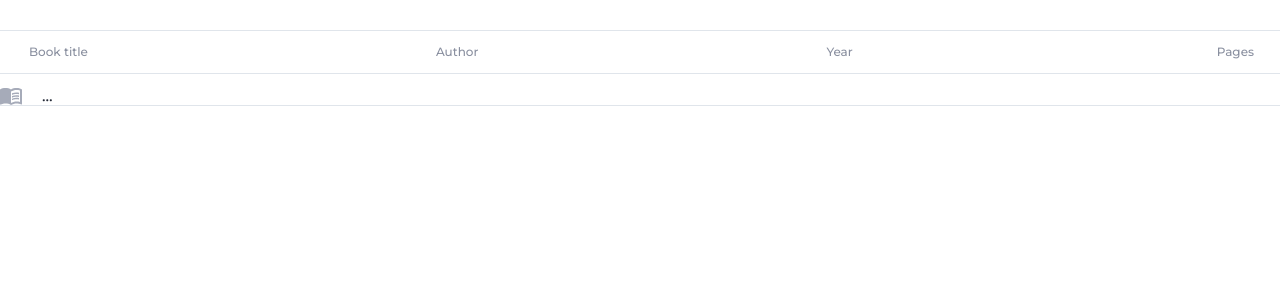
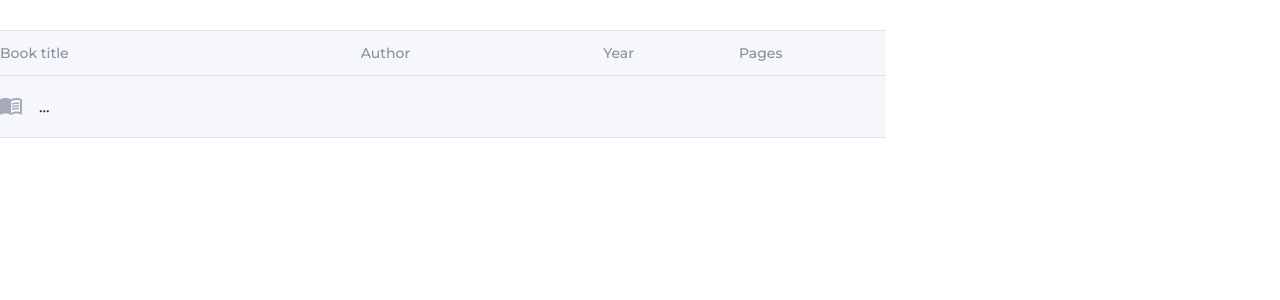
Before and after one commit to GoIT44/dev_front_book_reader, a React (Create React App) app: page / in a window 1280 px wide. Shown: the top 300 px of the page. Built offline with nearby package versions, Linux system fonts and the light colour scheme.

Commit message:
training_list_responsive done, logic needed

```diff
--- a/src/components/TrainingSection/BookList/Booklist.js
+++ b/src/components/TrainingSection/BookList/Booklist.js
@@ -20,7 +20,7 @@ const Booklist = () => {
           </div>
           <div className={styles.ishidden__mob}>
             <div className={styles.container__flex}>
-              <div className={styles.bookAuthor__title}>
+              <div className={styles.book__title}>
                 Book title<span className={styles.twoDots}>:</span>
               </div>
               <div className={styles.dotsSvg__wrap}>
--- a/src/components/TrainingSection/BookList/Booklist.module.css
+++ b/src/components/TrainingSection/BookList/Booklist.module.css
@@ -4,6 +4,7 @@
     margin-top: 30px;
     margin-bottom: 30px;
     border-top: 1px solid #E0E5EB;
+    background-color: #F6F7FB;
 }
 
 .booklist{
@@ -33,7 +34,6 @@
 
 .book__title{
     margin-left: 29px;
-    margin-right: 21px;
     font-size: 12px;
     font-weight: 500;
     font-family: Montserrat, sans-serif;
@@ -68,7 +68,7 @@
     display: none
 }
 
-@media screen and (min-width: 768px){
+@media screen and (min-width: 768px) and (max-width: 1199px) {
     .twoDots{
         display: none
     }
@@ -84,6 +84,7 @@
         margin-bottom: 30px;
         border-top: 1px solid #E0E5EB;
         border-bottom: 1px solid #E0E5EB;
+        background-color: #F6F7FB;
     }
 
     .booklist {
@@ -92,19 +93,22 @@
 
     .book__list {
         display: flex;
-        justify-content: space-between;
+        justify-content: flex-start;
         margin-bottom: 14px;
+        margin-top: 14px;
     }
 
     .container__flex {
         display: flex;
-        margin-top: 14px;
+        margin-top: 0;
     }
 
     .flatSvg__wrap {
         width: 22px;
         height: 17px;
-        margin-right: 20px;
+        margin-right: 17px;
+        margin-top: 22px;
+        margin-bottom: 22px;
     }
 
 
@@ -115,39 +119,37 @@
     .dotsTab__visible{
         width: 10px;
         height: 17px;
+        margin-top: 22px;
+        margin-bottom: 22px;
     }
 
     .book__title {
-        margin-left: 29px;
-        margin-right: 21px;
-        font-size: 12px;
+        margin-left: 0;
+        font-size: 14px;
         font-weight: 500;
         font-family: Montserrat, sans-serif;
         color: #898F9F
     }
 
     .bookAuthor__title {
-        margin-left: 29px;
-        margin-right: 21px;
-        font-size: 12px;
+        margin-left: 275px;
+        font-size: 14px;
         font-weight: 500;
         font-family: Montserrat, sans-serif;
         color: #898F9F
     }
 
     .bookYear__title {
-        margin-left: 29px;
-        margin-right: 37px;
-        font-size: 12px;
+        margin-left: 133px;
+        font-size: 14px;
         font-weight: 500;
         font-family: Montserrat, sans-serif;
         color: #898F9F
     }
 
     .bookPages__title {
-        margin-left: 29px;
-        margin-right: 26px;
-        font-size: 12px;
+        margin-left: 50px;
+        font-size: 14px;
         font-weight: 500;
         font-family: Montserrat, sans-serif;
         color: #898F9F
@@ -157,3 +159,95 @@
         display: block;
     }
 }
+
+@media screen and (min-width: 1200px) {
+.twoDots {
+    display: none
+}
+
+.ishidden__tab {
+    display: none
+}
+
+.booklist__wrap {
+    max-width: 886px;
+    height: 100%;
+    margin-top: 30px;
+    margin-bottom: 30px;
+    border-top: 1px solid #E0E5EB;
+    border-bottom: 1px solid #E0E5EB;
+    background-color: #F6F7FB;
+}
+
+.booklist {
+    margin-bottom: 0px;
+}
+
+.book__list {
+    display: flex;
+    justify-content: flex-start;
+    margin-bottom: 14px;
+    margin-top: 14px;
+}
+
+.container__flex {
+    display: flex;
+    margin-top: 0;
+}
+
+.flatSvg__wrap {
+    width: 22px;
+    height: 17px;
+    margin-right: 17px;
+    margin-top: 22px;
+    margin-bottom: 22px;
+}
+
+
+.dotsSvg__wrap {
+    display: none;
+}
+
+.dotsTab__visible {
+    width: 10px;
+    height: 17px;
+    margin-top: 22px;
+    margin-bottom: 22px;
+}
+
+.book__title {
+    margin-left: 0;
+    font-size: 14px;
+    font-weight: 500;
+    font-family: Montserrat, sans-serif;
+    color: #898F9F
+}
+
+.bookAuthor__title {
+    margin-left: 292px;
+    font-size: 14px;
+    font-weight: 500;
+    font-family: Montserrat, sans-serif;
+    color: #898F9F
+}
+
+.bookYear__title {
+    margin-left: 172px;
+    font-size: 14px;
+    font-weight: 500;
+    font-family: Montserrat, sans-serif;
+    color: #898F9F
+}
+
+.bookPages__title {
+    margin-left: 68px;
+    font-size: 14px;
+    font-weight: 500;
+    font-family: Montserrat, sans-serif;
+    color: #898F9F
+}
+
+.ishidden__mob {
+    display: block;
+}
+}
```
